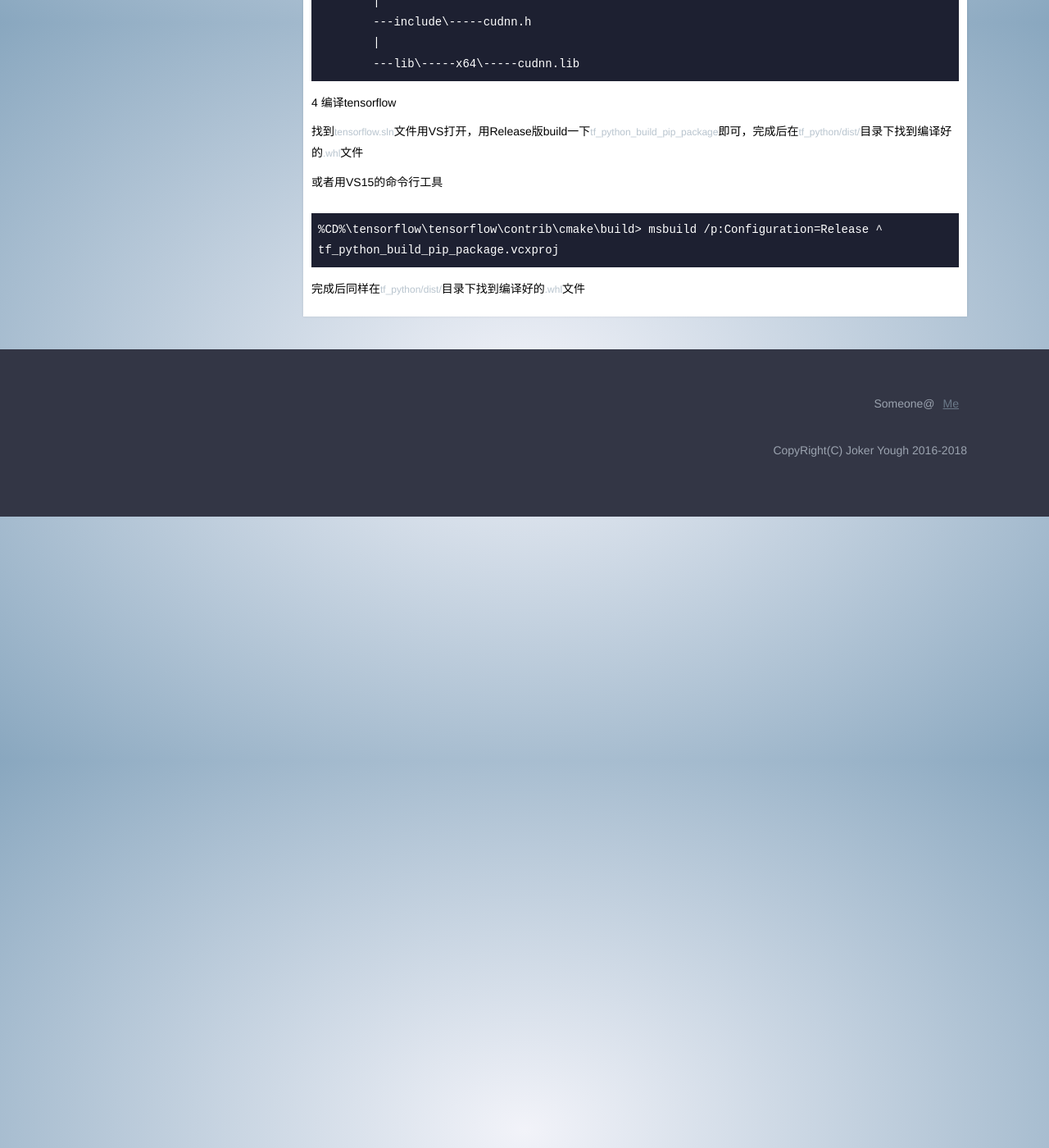
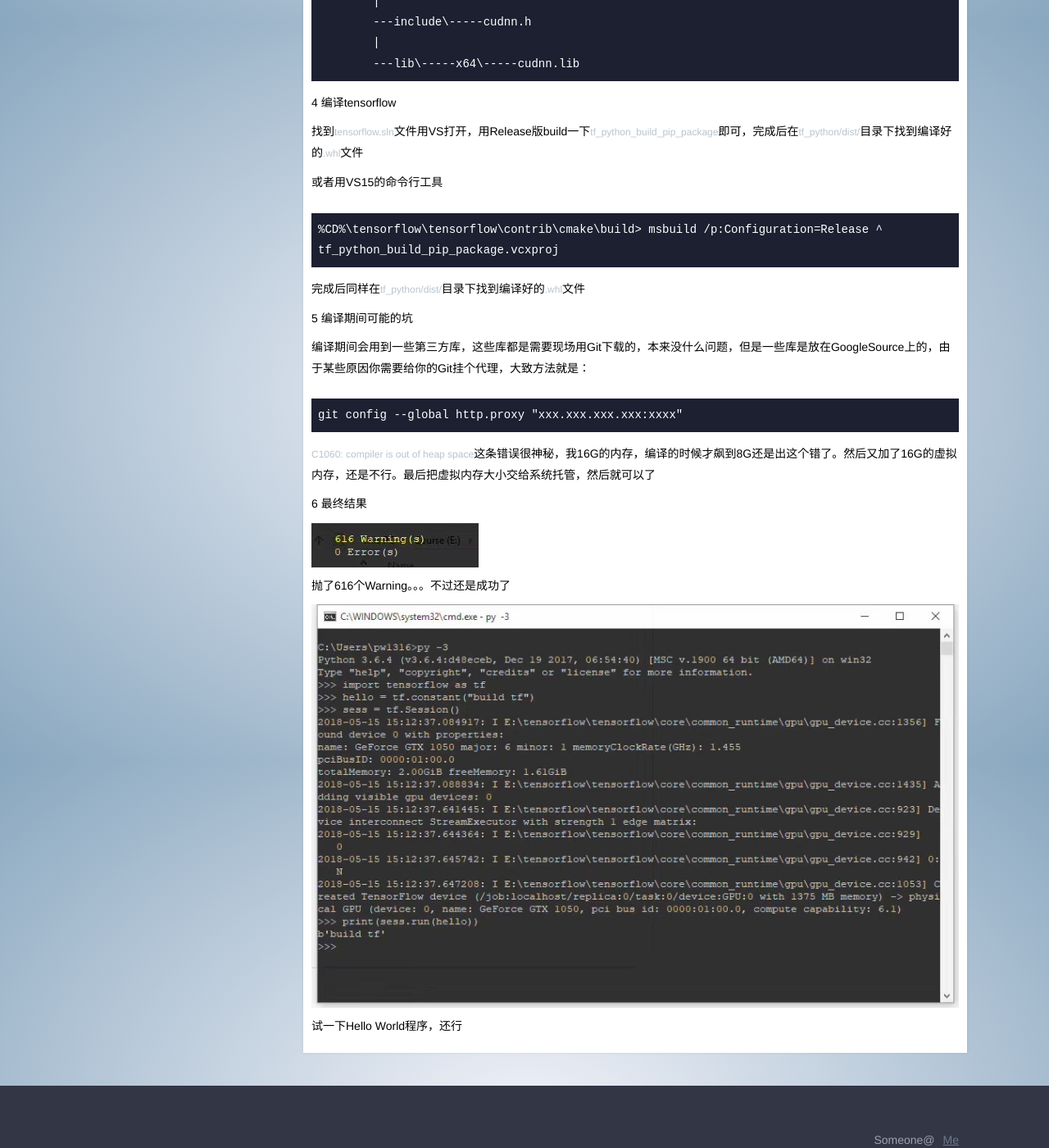
Before and after one commit to pw1316/pw1316.github.io, a Jekyll site: the page built from _posts/2018-05-21-P1.md, in a window 1280 px wide and 1400 px high, scrolled down 1772 px. Shown: the whole window at 82% size. Built offline with Jekyll 4.4.1, drawn with Linux system fonts in a browser that asks for light colours.

Commit message:
finish post1

````diff
--- a/_posts/2018-05-21-test.md
+++ b/_posts/2018-05-21-P1.md
@@ -107,3 +107,23 @@ tf_python_build_pip_package.vcxproj
 ```
 
 完成后同样在*tf_python/dist/*目录下找到编译好的*.whl*文件
+
+5 编译期间可能的坑
+
+编译期间会用到一些第三方库，这些库都是需要现场用Git下载的，本来没什么问题，但是一些库是放在GoogleSource上的，由于某些原因你需要给你的Git挂个代理，大致方法就是：
+
+```
+git config --global http.proxy "xxx.xxx.xxx.xxx:xxxx"
+```
+
+*C1060: compiler is out of heap space*这条错误很神秘，我16G的内存，编译的时候才飙到8G还是出这个错了。然后又加了16G的虚拟内存，还是不行。最后把虚拟内存大小交给系统托管，然后就可以了
+
+6 最终结果
+
+![Build Result]({{ site.baseurl }}/src/2018-05-21-P1-I1.png)
+
+抛了616个Warning。。。不过还是成功了
+
+![Build Result]({{ site.baseurl }}/src/2018-05-21-P1-I2.png)
+
+试一下Hello World程序，还行
````
Also changed, not shown: src/2018-05-21-P1-I1.png (added), src/2018-05-21-P1-I2.png (added).
